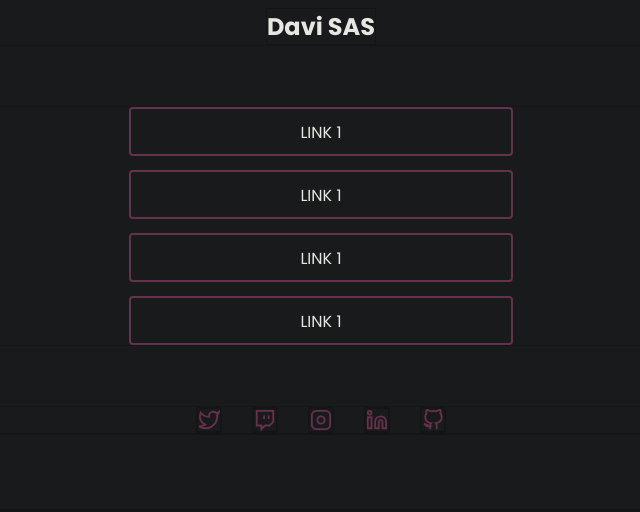
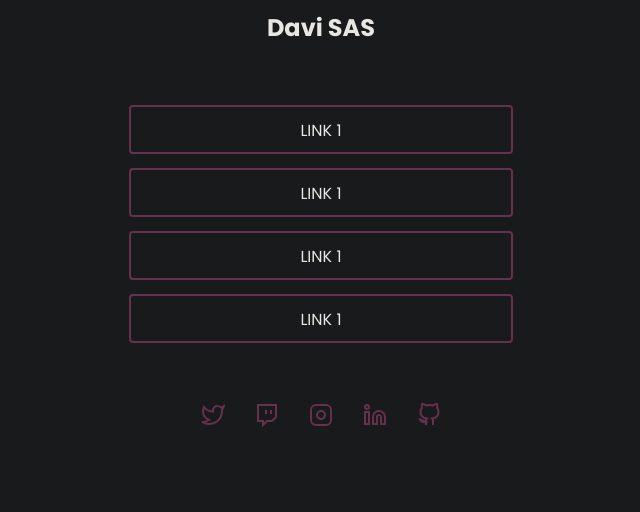
Before and after one commit to ivad8080/social-tree, a plain HTML site: page index.html in a window 1280 px wide. Shown: the part 292-804 px from the top of the page, without its empty margins (319-959 px from the left). Drawn offline with Linux system fonts and the light colour scheme.

Commit message:
remove base border

```diff
--- a/styles.css
+++ b/styles.css
@@ -9,7 +9,6 @@
   margin: 0;
   padding: 0;
   box-sizing: border-box;
-  border: 1px solid rgba(0, 0, 0, 20%);
 }
 
 li {
```
